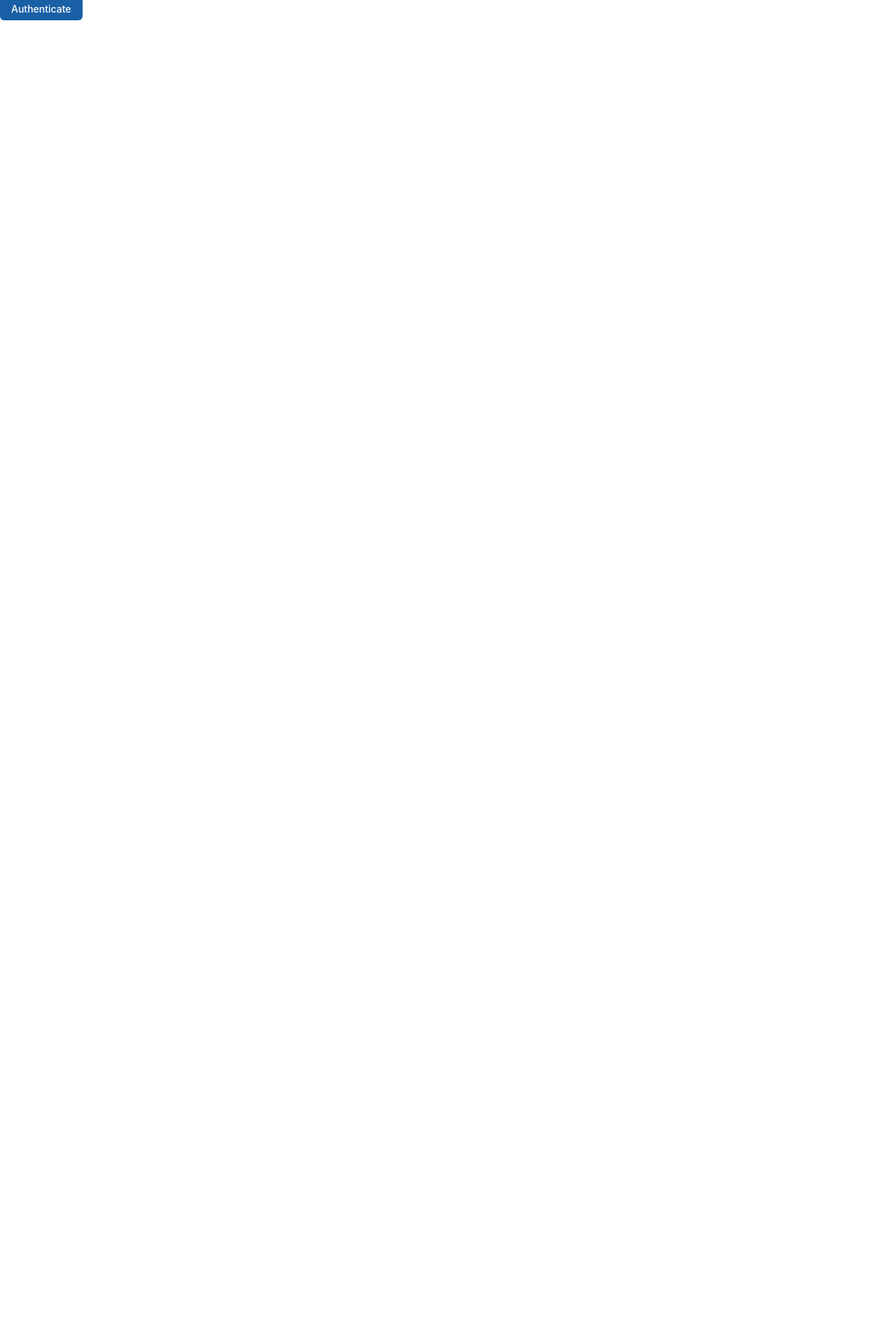
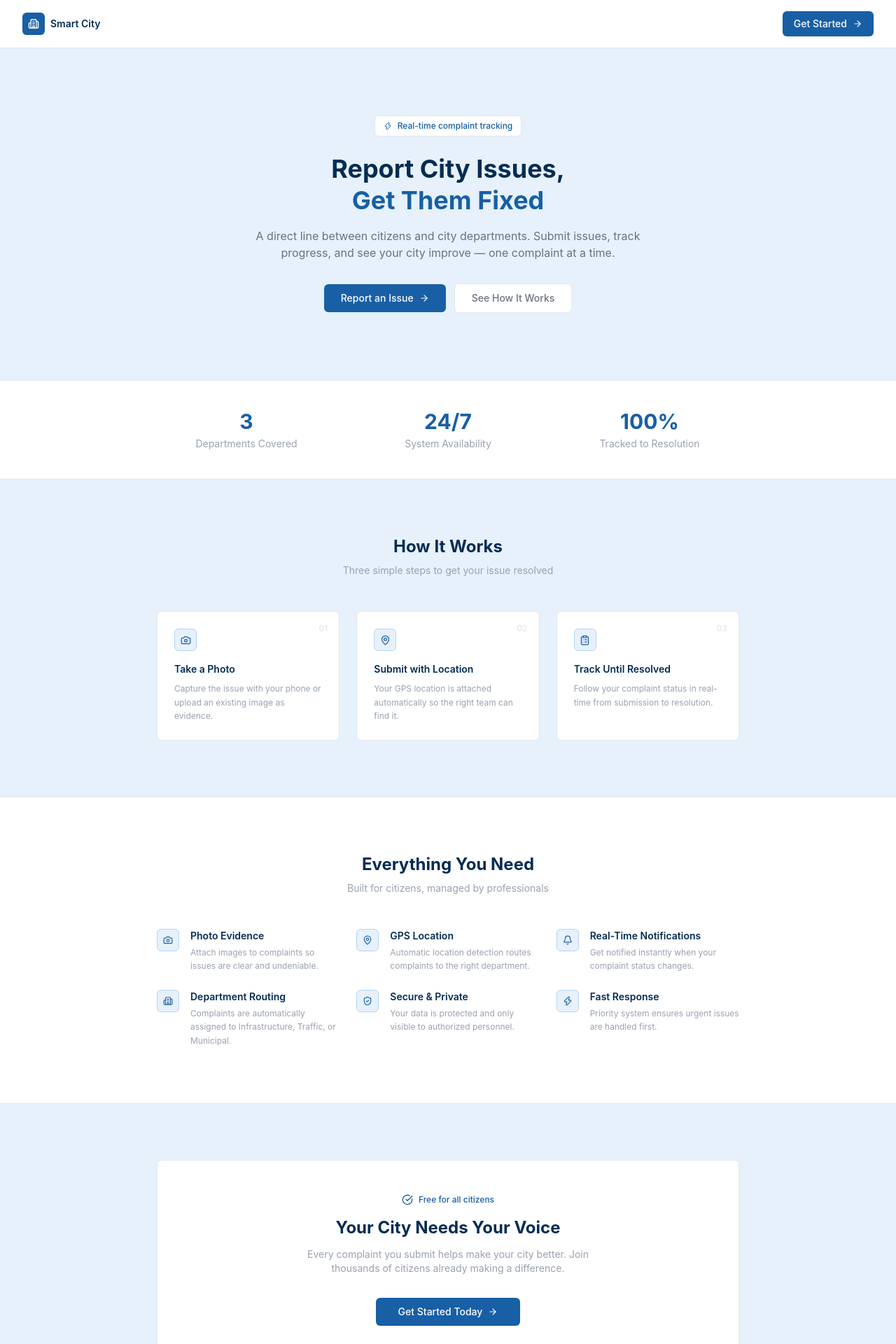
Before and after one commit to shujauzzaman/city-report-ai, a React (Vite) app: page / in a window 1280 px wide. Shown: the top 1920 px of the page at 70% size. Before the commit the page ends 800 px from the top, so only its background shows below. Built offline with nearby package versions, Linux system fonts and the light colour scheme; no server answers.

Commit message:
home page adjustment

```diff
--- a/src/pages/Home.jsx
+++ b/src/pages/Home.jsx
@@ -1,14 +1,215 @@
-import { Link } from "react-router-dom";
+import { useNavigate } from 'react-router-dom'
+import {
+  Camera, MapPin, ClipboardList, Bell,
+  Building2, ShieldCheck, Zap, ArrowRight,
+  CheckCircle
+} from 'lucide-react'
 
-export default function Home () {
+const STEPS = [
+  {
+    icon: Camera,
+    title: 'Take a Photo',
+    description: 'Capture the issue with your phone or upload an existing image as evidence.',
+  },
+  {
+    icon: MapPin,
+    title: 'Submit with Location',
+    description: 'Your GPS location is attached automatically so the right team can find it.',
+  },
+  {
+    icon: ClipboardList,
+    title: 'Track Until Resolved',
+    description: 'Follow your complaint status in real-time from submission to resolution.',
+  },
+]
+
+const FEATURES = [
+  {
+    icon: Camera,
+    title: 'Photo Evidence',
+    description: 'Attach images to complaints so issues are clear and undeniable.',
+  },
+  {
+    icon: MapPin,
+    title: 'GPS Location',
+    description: 'Automatic location detection routes complaints to the right department.',
+  },
+  {
+    icon: Bell,
+    title: 'Real-Time Notifications',
+    description: 'Get notified instantly when your complaint status changes.',
+  },
+  {
+    icon: Building2,
+    title: 'Department Routing',
+    description: 'Complaints are automatically assigned to Infrastructure, Traffic, or Municipal.',
+  },
+  {
+    icon: ShieldCheck,
+    title: 'Secure & Private',
+    description: 'Your data is protected and only visible to authorized personnel.',
+  },
+  {
+    icon: Zap,
+    title: 'Fast Response',
+    description: 'Priority system ensures urgent issues are handled first.',
+  },
+]
+
+const STATS = [
+  { value: '3', label: 'Departments Covered' },
+  { value: '24/7', label: 'System Availability' },
+  { value: '100%', label: 'Tracked to Resolution' },
+]
+
+export default function Home() {
+  const navigate = useNavigate()
+
   return (
-    <div>
-      <Link
-          to="/authenticate"
-          className=" bg-brand hover:bg-brand-accent text-white text-sm font-medium px-4 py-2 rounded-md transition-colors whitespace-nowrap"
-      >
-          Authenticate
-      </Link>
+    <div className="min-h-screen bg-brand-surface text-brand-dark">
+
+      {/* Navbar */}
+      <nav className="bg-white border-b border-gray-200 px-8 py-4 flex items-center justify-between">
+        <div className="flex items-center gap-2">
+          <div className="w-8 h-8 bg-brand rounded-md flex items-center justify-center">
+            <Building2 size={16} className="text-white" />
+          </div>
+          <span className="text-sm font-semibold text-brand-dark">Smart City</span>
+        </div>
+        <button
+          onClick={() => navigate('/authenticate')}
+          className="flex items-center gap-2 bg-brand hover:bg-brand-accent text-white text-sm font-medium px-4 py-2 rounded-md transition-colors"
+        >
+          Get Started
+          <ArrowRight size={14} />
+        </button>
+      </nav>
+
+      {/* Hero */}
+      <section className="max-w-4xl mx-auto px-8 py-24 text-center">
+        <div className="inline-flex items-center gap-2 bg-white border border-gray-200 text-brand text-xs font-medium px-3 py-1.5 rounded-md mb-6">
+          <Zap size={12} />
+          Real-time complaint tracking
+        </div>
+        <h1 className="text-4xl font-bold text-brand-dark leading-tight mb-4">
+          Report City Issues,<br />
+          <span className="text-brand">Get Them Fixed</span>
+        </h1>
+        <p className="text-gray-500 text-base max-w-xl mx-auto mb-8">
+          A direct line between citizens and city departments. Submit issues, track progress, and see your city improve — one complaint at a time.
+        </p>
+        <div className="flex items-center justify-center gap-3">
+          <button
+            onClick={() => navigate('/authenticate')}
+            className="flex items-center gap-2 bg-brand hover:bg-brand-accent text-white text-sm font-medium px-6 py-2.5 rounded-md transition-colors"
+          >
+            Report an Issue
+            <ArrowRight size={14} />
+          </button>
+          <button
+            onClick={() => document.getElementById('how-it-works').scrollIntoView({ behavior: 'smooth' })}
+            className="text-sm font-medium text-gray-500 hover:text-brand border border-gray-200 bg-white px-6 py-2.5 rounded-md transition-colors"
+          >
+            See How It Works
+          </button>
+        </div>
+      </section>
+
+      {/* Stats */}
+      <section className="bg-white border-y border-gray-200 py-10">
+        <div className="max-w-4xl mx-auto px-8 grid grid-cols-3 gap-8">
+          {STATS.map(({ value, label }) => (
+            <div key={label} className="text-center">
+              <p className="text-3xl font-bold text-brand mb-1">{value}</p>
+              <p className="text-sm text-gray-400">{label}</p>
+            </div>
+          ))}
+        </div>
+      </section>
+
+      {/* How It Works */}
+      <section id="how-it-works" className="max-w-4xl mx-auto px-8 py-20">
+        <div className="text-center mb-12">
+          <h2 className="text-2xl font-bold text-brand-dark mb-2">How It Works</h2>
+          <p className="text-sm text-gray-400">Three simple steps to get your issue resolved</p>
+        </div>
+        <div className="grid grid-cols-3 gap-6">
+          {STEPS.map(({ icon: Icon, title, description }, i) => (
+            <div key={title} className="bg-white border border-gray-200 rounded-md p-6 relative">
+              <div className="w-8 h-8 bg-brand-surface border border-brand-light rounded-md flex items-center justify-center mb-4">
+                <Icon size={15} className="text-brand" />
+              </div>
+              <span className="absolute top-4 right-4 text-xs font-medium text-gray-200">
+                0{i + 1}
+              </span>
+              <h3 className="text-sm font-semibold text-brand-dark mb-2">{title}</h3>
+              <p className="text-xs text-gray-400 leading-relaxed">{description}</p>
+            </div>
+          ))}
+        </div>
+      </section>
+
+      {/* Features */}
+      <section className="bg-white border-y border-gray-200 py-20">
+        <div className="max-w-4xl mx-auto px-8">
+          <div className="text-center mb-12">
+            <h2 className="text-2xl font-bold text-brand-dark mb-2">Everything You Need</h2>
+            <p className="text-sm text-gray-400">Built for citizens, managed by professionals</p>
+          </div>
+          <div className="grid grid-cols-3 gap-6">
+            {FEATURES.map(({ icon: Icon, title, description }) => (
+              <div key={title} className="flex gap-4">
+                <div className="w-8 h-8 bg-brand-surface border border-brand-light rounded-md flex items-center justify-center shrink-0">
+                  <Icon size={14} className="text-brand" />
+                </div>
+                <div>
+                  <h3 className="text-sm font-semibold text-brand-dark mb-1">{title}</h3>
+                  <p className="text-xs text-gray-400 leading-relaxed">{description}</p>
+                </div>
+              </div>
+            ))}
+          </div>
+        </div>
+      </section>
+
+      {/* CTA Banner */}
+      <section className="max-w-4xl mx-auto px-8 py-20 text-center">
+        <div className="bg-white border border-gray-200 rounded-md px-8 py-12">
+          <div className="flex items-center justify-center gap-2 mb-4">
+            <CheckCircle size={16} className="text-brand" />
+            <span className="text-xs font-medium text-brand">Free for all citizens</span>
+          </div>
+          <h2 className="text-2xl font-bold text-brand-dark mb-3">
+            Your City Needs Your Voice
+          </h2>
+          <p className="text-sm text-gray-400 max-w-md mx-auto mb-8">
+            Every complaint you submit helps make your city better. Join thousands of citizens already making a difference.
+          </p>
+          <button
+            onClick={() => navigate('/authenticate')}
+            className="flex items-center gap-2 bg-brand hover:bg-brand-accent text-white text-sm font-medium px-8 py-2.5 rounded-md transition-colors mx-auto"
+          >
+            Get Started Today
+            <ArrowRight size={14} />
+          </button>
+        </div>
+      </section>
+
+      {/* Footer */}
+      <footer className="bg-white border-t border-gray-200 px-8 py-6">
+        <div className="max-w-4xl mx-auto flex items-center justify-between">
+          <div className="flex items-center gap-2">
+            <div className="w-6 h-6 bg-brand rounded-md flex items-center justify-center">
+              <Building2 size={12} className="text-white" />
+            </div>
+            <span className="text-xs font-semibold text-brand-dark">Smart City</span>
+          </div>
+          <p className="text-xs text-gray-400">
+            Built for citizens. Managed by professionals.
+          </p>
+        </div>
+      </footer>
+
     </div>
   )
 }
```
